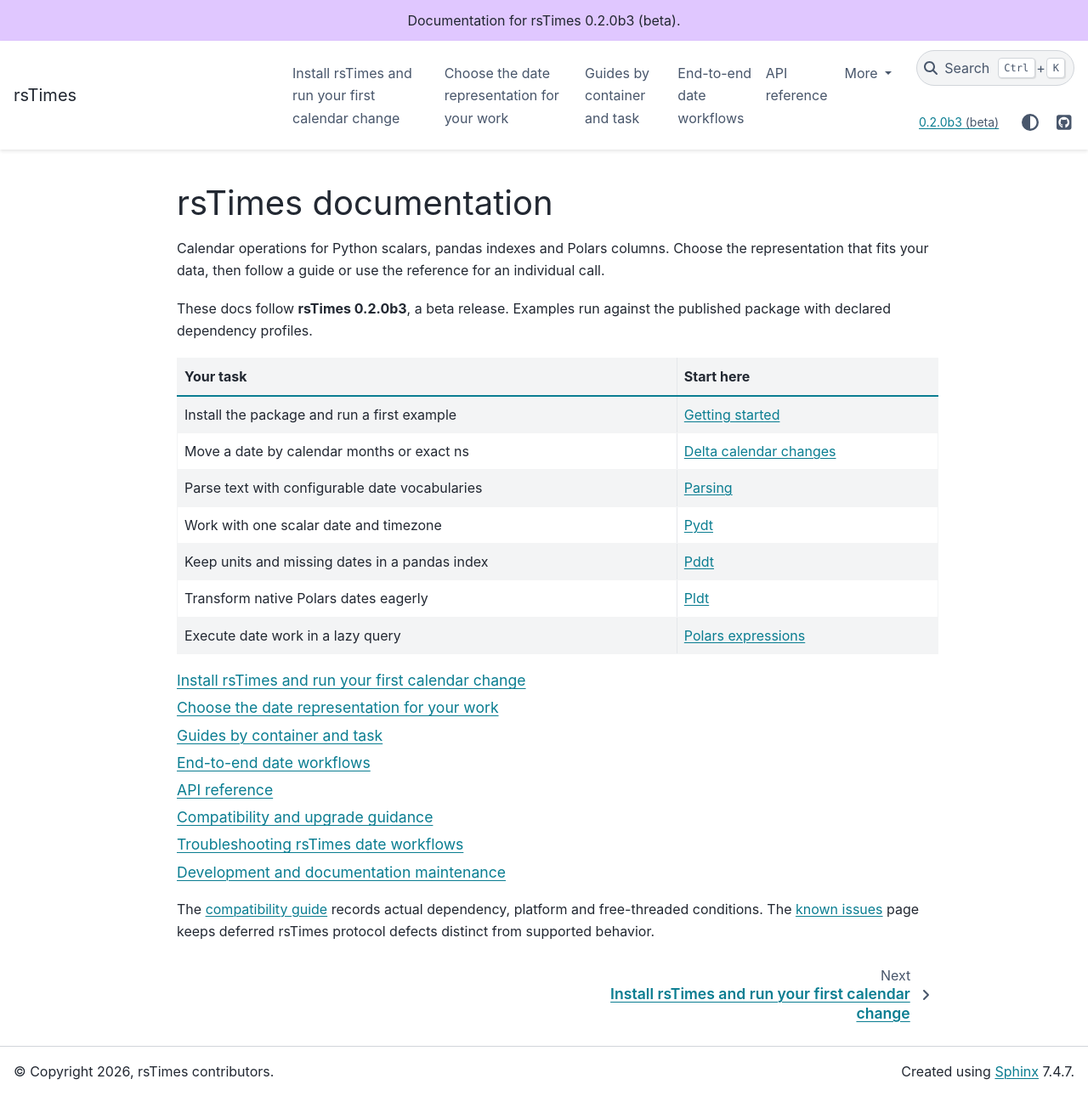
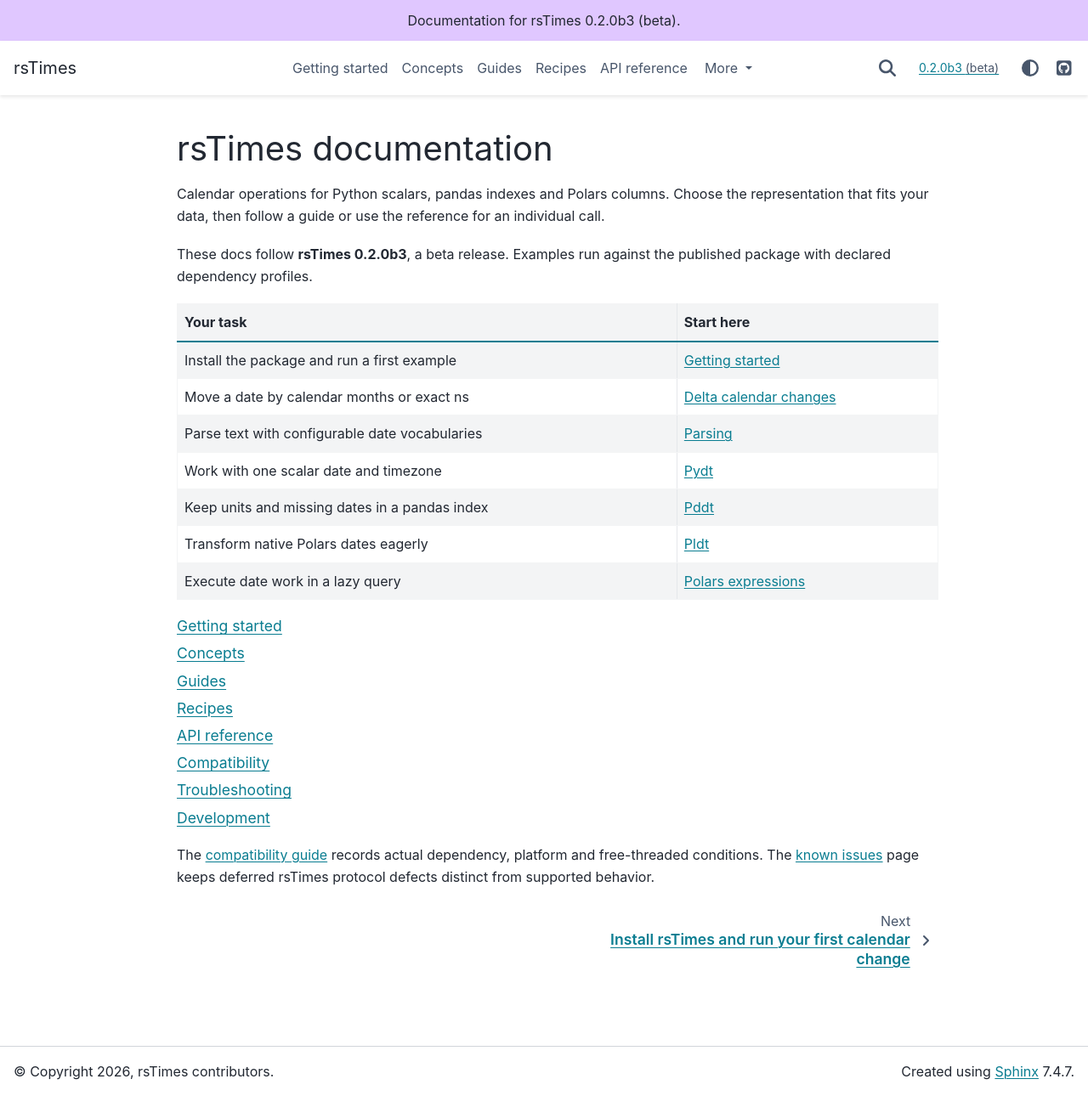
Before and after one commit to AresJef/rsTimes, a Sphinx documentation site: the page built from documentation/index.md, in a window 1280 px wide and 1290 px high. Shown: the whole window at 85% size. Built offline with Sphinx 7.4.7 and the PyData theme 0.15.4, drawn with Linux system fonts in a browser that asks for light colours; pages that are not in the unit, such as notebooks, are missing from menus; some of the changed lines change nothing that is shown.

Commit message:
Make documentation search accessible and declare scoped site assets
Use the theme's existing compact search component so its label works on desktop and mobile. Add a scoped favicon to documentation and generated entry/404 pages, and use concise topic labels in the header. Actual Chrome checks at 360/768/1440 pass WCAG AA with no incomplete items, console errors or failed resources.

````diff
--- a/documentation/_tools/prepare_pages.py
+++ b/documentation/_tools/prepare_pages.py
@@ -82,12 +82,14 @@
         directory.mkdir(parents=True, exist_ok=True)
         (directory / 'index.html').write_text(f'''<!doctype html>
 <html lang="en"><head><meta charset="utf-8"><meta name="viewport" content="width=device-width, initial-scale=1">
+<link rel="icon" type="image/svg+xml" href="{SITE_PREFIX}{version}/_static/favicon.svg">
 <meta http-equiv="refresh" content="0; url={SITE_PREFIX}{version}/"><title>rsTimes {version} documentation</title>
 <link rel="canonical" href="https://aresjef.github.io{SITE_PREFIX}{version}/"></head>
 <body><main><h1>rsTimes {version} documentation</h1><p>Beta release.</p>
 <p><a href="{SITE_PREFIX}{version}/">Open the English documentation</a></p></main></body></html>\n''')
     (args.output / '404.html').write_text(f'''<!doctype html>
 <html lang="en"><head><meta charset="utf-8"><meta name="viewport" content="width=device-width, initial-scale=1">
+<link rel="icon" type="image/svg+xml" href="{SITE_PREFIX}{version}/_static/favicon.svg">
 <title>Page not found — rsTimes</title><style>body{{font:1rem/1.65 system-ui;margin:4rem auto;padding:0 1.25rem;max-width:44rem}}a:focus-visible{{outline:3px solid #176b94;outline-offset:3px}}</style></head>
 <body><main><h1>Page not found</h1><p>The address may have changed. The current documentation covers rsTimes {version} (beta).</p>
 <p><a href="{SITE_PREFIX}{version}/">Documentation home</a> · <a href="{SITE_PREFIX}{version}/api/index.html">API reference</a> · <a href="{SITE_PREFIX}{version}/search.html">Search</a></p></main></body></html>\n''')
--- a/documentation/conf.py
+++ b/documentation/conf.py
@@ -21,9 +21,11 @@
 html_title = f"rsTimes {release} documentation"
 html_static_path = ["_static"]
 html_css_files = ["rstimes.css"]
+html_favicon = '_static/favicon.svg'
 html_theme_options = {
     "logo": {"text": "rsTimes"},
     "navbar_end": ["theme-switcher", "navbar-icon-links"],
+    "navbar_persistent": ["search-button"],
     "github_url": "https://github.com/AresJef/rsTimes",
     "navigation_with_keys": False,
     "show_toc_level": 2,
--- a/documentation/index.md
+++ b/documentation/index.md
@@ -20,14 +20,14 @@
 ```{toctree}
 :maxdepth: 1
 
-getting-started/index
-concepts/index
-guides/index
-recipes/index
-api/index
-compatibility/index
-troubleshooting
-development/index
+Getting started <getting-started/index>
+Concepts <concepts/index>
+Guides <guides/index>
+Recipes <recipes/index>
+API reference <api/index>
+Compatibility <compatibility/index>
+Troubleshooting <troubleshooting>
+Development <development/index>
 ```
 
 The [compatibility guide](compatibility/index.md) records actual dependency,
````
Also changed, not shown: documentation/_static/favicon.svg (added).
